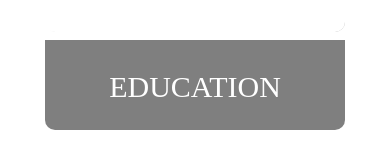
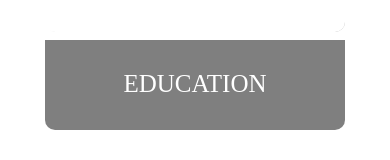
Before and after one commit to hrIthika21/Portifolio, a React (Vite) app: page / in a window 390 px wide. Shown: the part 1047-1207 px from the top of the page. Built offline with nearby package versions, Linux system fonts and the light colour scheme; a web font is replaced by a local one.

Commit message:
final commit

```diff
--- a/src/App.css
+++ b/src/App.css
@@ -1423,7 +1423,7 @@
 
   .title{
     margin: 10px;
-    font-size: 20px;
+    font-size: 30px;
   }
 
   .all-cards{
@@ -1778,6 +1778,16 @@
     bottom: 125px;
   }
 
+  .my_intro{
+  margin-right: 5%;
+  }
+
+  .my_profile{
+    max-width: 200px;
+    height: 200px;
+    margin-top: 5%;
+  }
+
 }
 
 @media(max-width:568px){
@@ -2018,6 +2028,11 @@
   .about_me_title {
     font-size: 60px;
   }
+
+  .title {
+
+    font-size: 25px;
+  }
 }
 
 @media(max-width:460px){
@@ -2121,7 +2136,9 @@
 }
 
 
-@media(max-width:410px){
+
+
+@media(max-width:412px){
   .my-portifolio {
     font-size: 16px;
   }
@@ -2142,7 +2159,7 @@
   }
 }
 
-@media(max-width:392px){
+@media(max-width:400px){
 
   .links {
     width: 20%;
@@ -2256,9 +2273,7 @@
 }
 
 @media(max-width:332px){
-  .hamburger-menu{
-    left:-66%;
-  }
+
 
   .info_about_me {
     margin-left: 0%;
```
